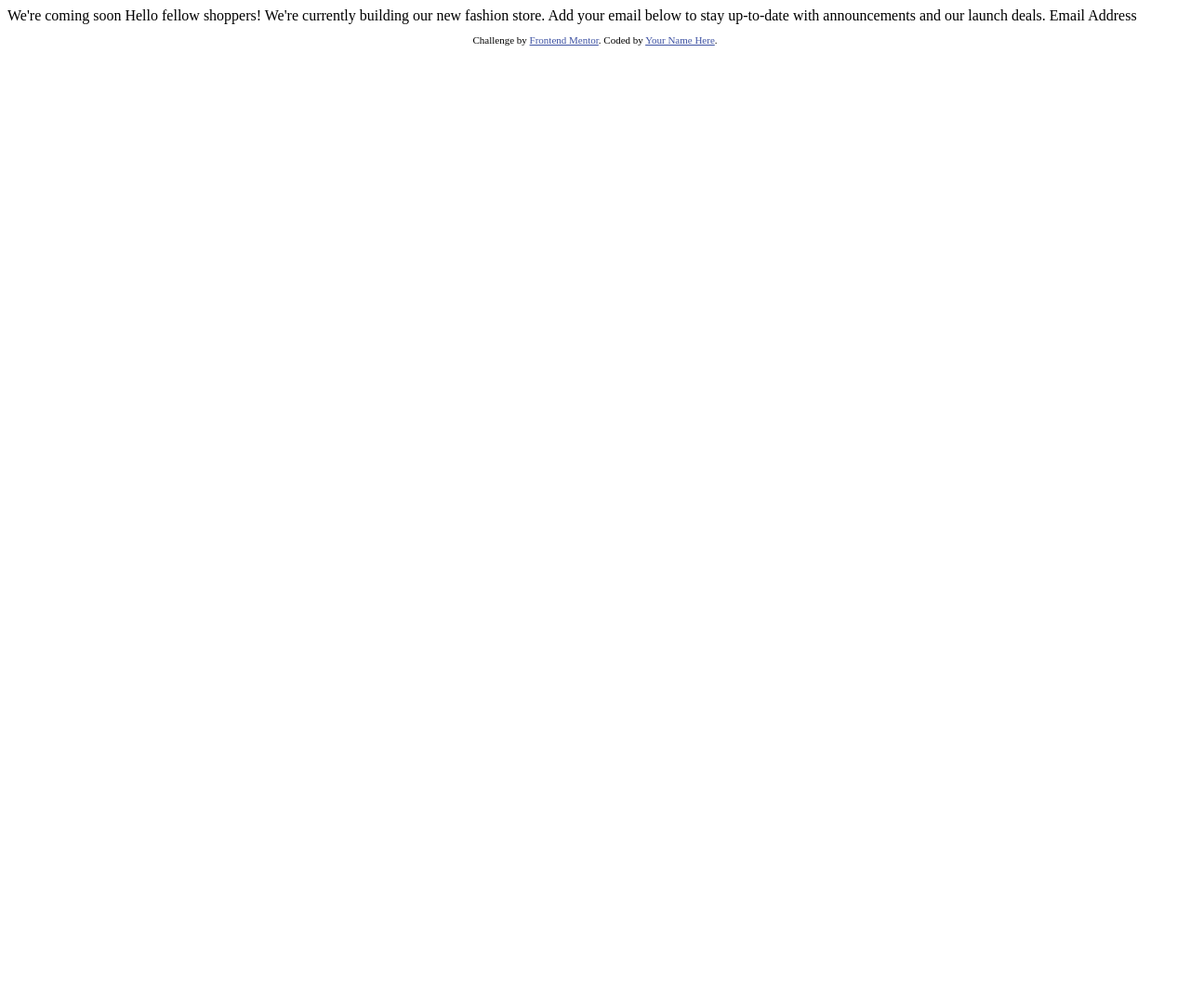
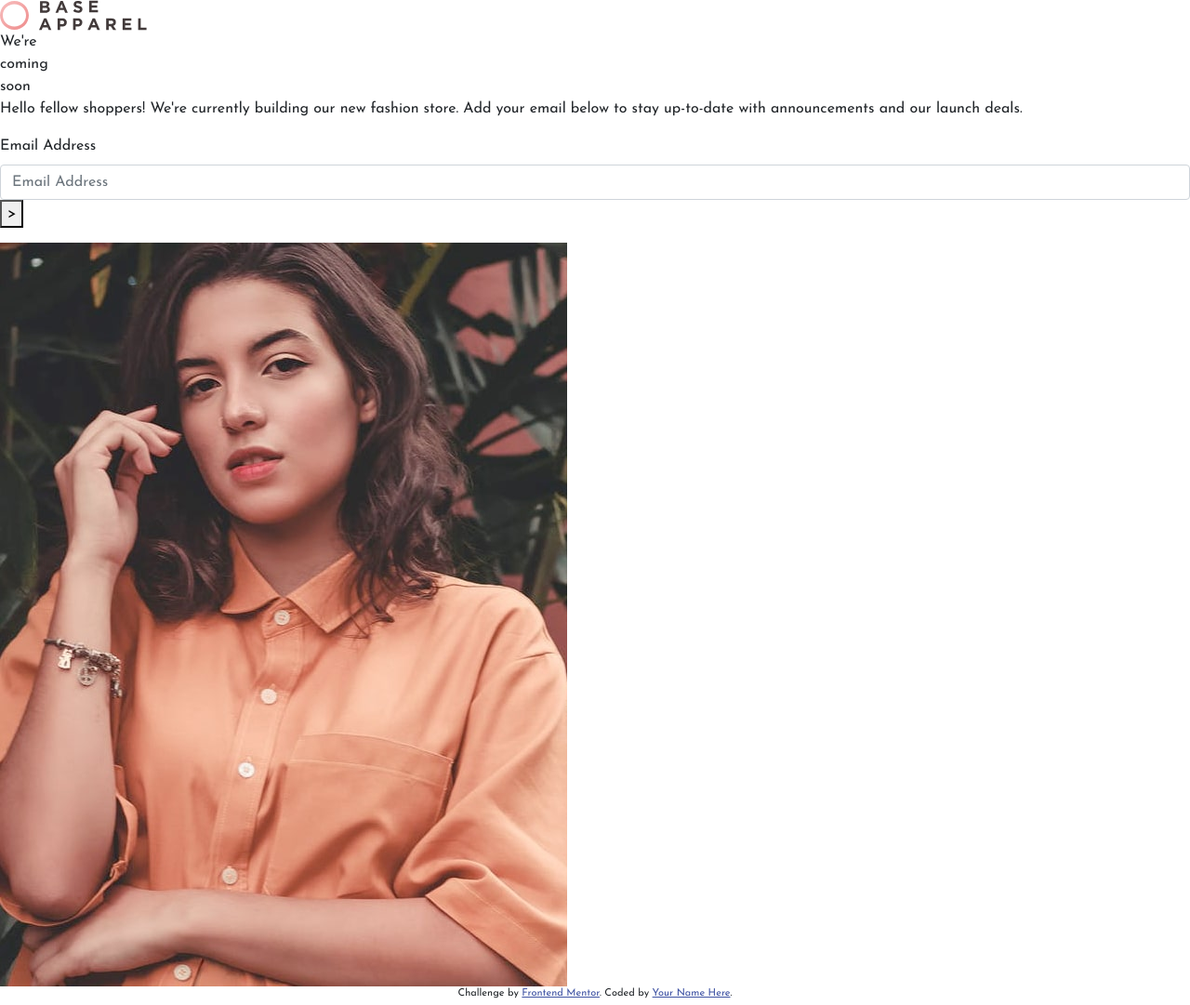
Before and after one commit to Kay0ss/coming-soon-page, a plain HTML site: page index.html in a window 1280 px wide. Shown: the whole page at 93% size. Before the commit the page ends 800 px from the top, so only its background shows below. Drawn offline with nearby package versions, Linux system fonts and the light colour scheme.

Commit message:
basic content

```diff
--- a/index.html
+++ b/index.html
@@ -1,28 +1,43 @@
 <!DOCTYPE html>
 <html lang="en">
+
 <head>
   <meta charset="UTF-8">
-  <meta name="viewport" content="width=device-width, initial-scale=1.0"> <!-- displays site properly based on user's device -->
-
+  <meta name="viewport" content="width=device-width, initial-scale=1.0">
+  <!-- displays site properly based on user's device -->
+  <link href="style.css" rel="stylesheet">
+  <link rel="preconnect" href="https://fonts.googleapis.com">
+  <link rel="preconnect" href="https://fonts.gstatic.com" crossorigin>
+  <link href="https://fonts.googleapis.com/css2?family=Josefin+Sans:wght@300;400;600&display=swap" rel="stylesheet">
   <link rel="icon" type="image/png" sizes="32x32" href="./images/favicon-32x32.png">
-
+  <link href="https://cdn.jsdelivr.net/npm/bootstrap@5.1.3/dist/css/bootstrap.min.css" rel="stylesheet"
+    integrity="sha384-1BmE4kWBq78iYhFldvKuhfTAU6auU8tT94WrHftjDbrCEXSU1oBoqyl2QvZ6jIW3" crossorigin="anonymous">
   <title>Frontend Mentor | Base Apparel coming soon page</title>
 
   <!-- Feel free to remove these styles or customise in your own stylesheet 👍 -->
-  <style>
-    .attribution { font-size: 11px; text-align: center; }
-    .attribution a { color: hsl(228, 45%, 44%); }
-  </style>
 </head>
+
 <body>
+  <div class="content-container">
+    <img class="brand" src="./images/logo.svg" alt="brand logo">
 
-  We're coming soon
+    <div>We're</div>
+    <div> coming </div>
+    <div>soon</div>
+    <p>
+      Hello fellow shoppers! We're currently building our new fashion store.
+      Add your email below to stay up-to-date with announcements and our launch deals.</p>
 
-  Hello fellow shoppers! We're currently building our new fashion store.
-  Add your email below to stay up-to-date with announcements and our launch deals.
-
-  Email Address
-
+    <div class="mb-3">
+      <label for="exampleFormControlInput1" class="form-label">Email Address</label>
+      <input type="email" class="form-control" id="exampleFormControlInput1" placeholder="Email Address">
+      <button class="submit">></button>
+    </div>
+  </div>
+  <div class="img-container">
+    <img class="hero-desktop" src="./images/hero-desktop.jpg" alt="hero">
+    <img class="hero-mobile" src="./images/hero-mobile.jpg" alt="hero">
+  </div>
   <footer>
     <p class="attribution">
       Challenge by <a href="https://www.frontendmentor.io?ref=challenge" target="_blank">Frontend Mentor</a>.
@@ -30,4 +45,5 @@
     </p>
   </footer>
 </body>
+
 </html>
--- /dev/null
+++ b/style.css
@@ -0,0 +1,16 @@
+* {
+    font-family: 'Josefin Sans', sans-serif;
+}
+
+.hero-mobile{
+    display: none;
+}
+
+.attribution {
+  font-size: 11px;
+  text-align: center;
+}
+
+.attribution a {
+  color: hsl(228, 45%, 44%);
+}
```
